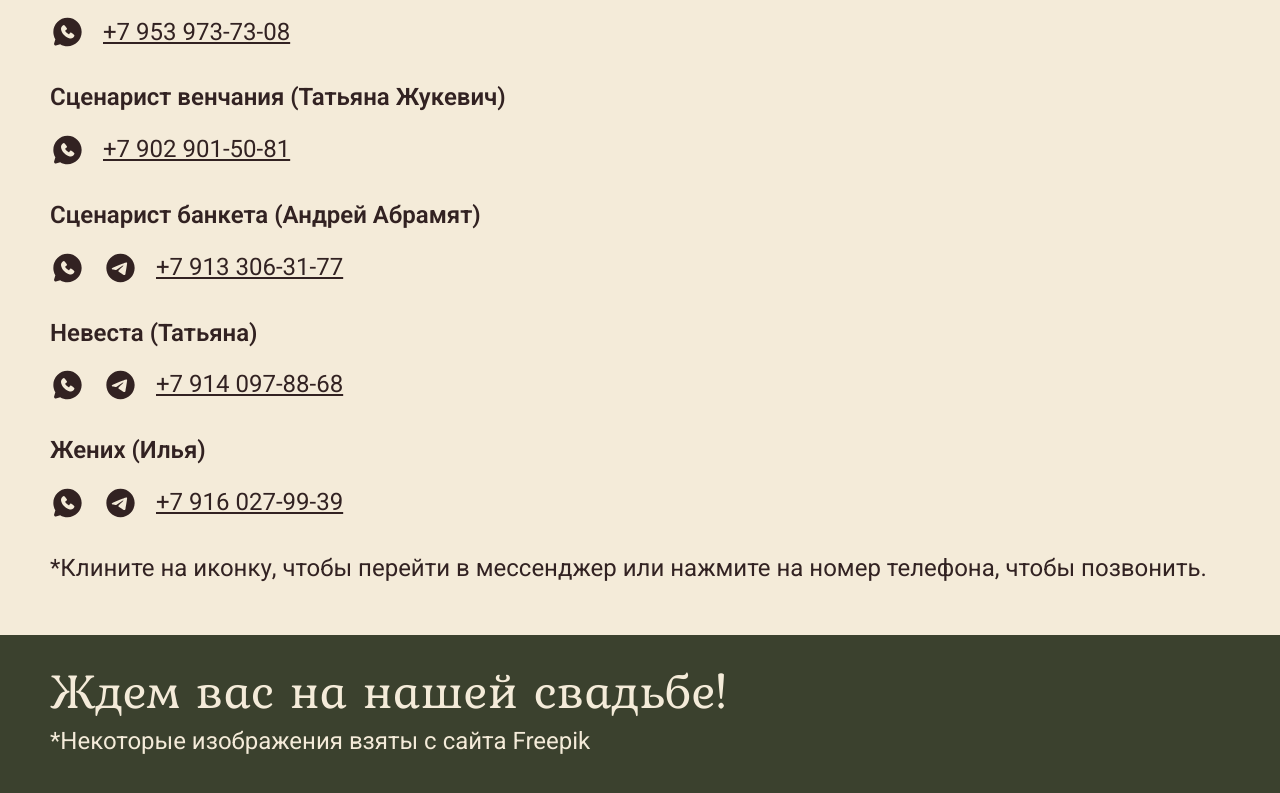
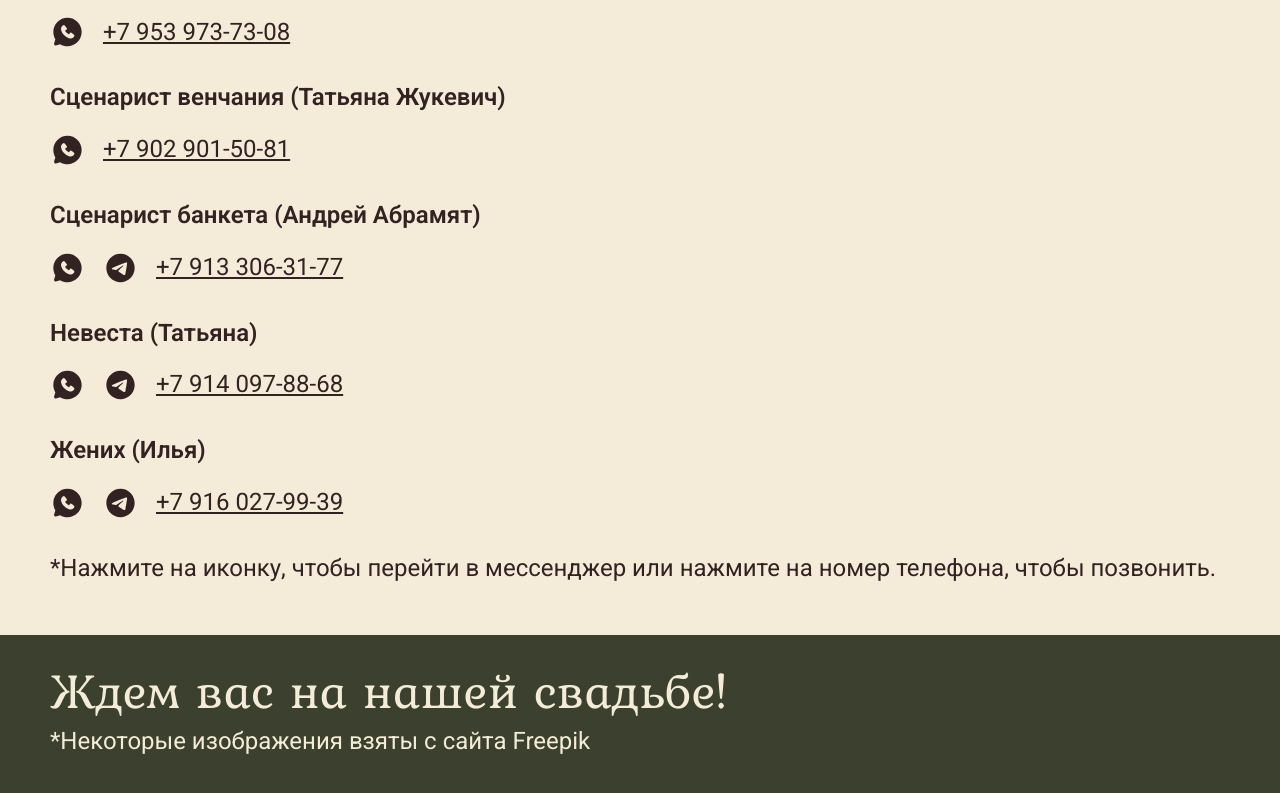
Before and after one commit to saramaxal/marry_friends, a plain HTML site: page index.html in a window 1280 px wide. Shown: the part 7784-8577 px from the top of the page. Drawn offline with Linux system fonts and the light colour scheme; files whose address does not match are found by name; a web font is replaced by a local one.

Commit message:
обновление данных

```diff
--- a/index.html
+++ b/index.html
@@ -220,7 +220,7 @@
                     </div>
                 </div>
             </div>
-            <div>*Клините на иконку, чтобы перейти в мессенджер или нажмите на номер телефона, чтобы позвонить.</div>
+            <div>*Нажмите на иконку, чтобы перейти в мессенджер или нажмите на номер телефона, чтобы позвонить.</div>
         </div>
    </main>
    <footer>
```
